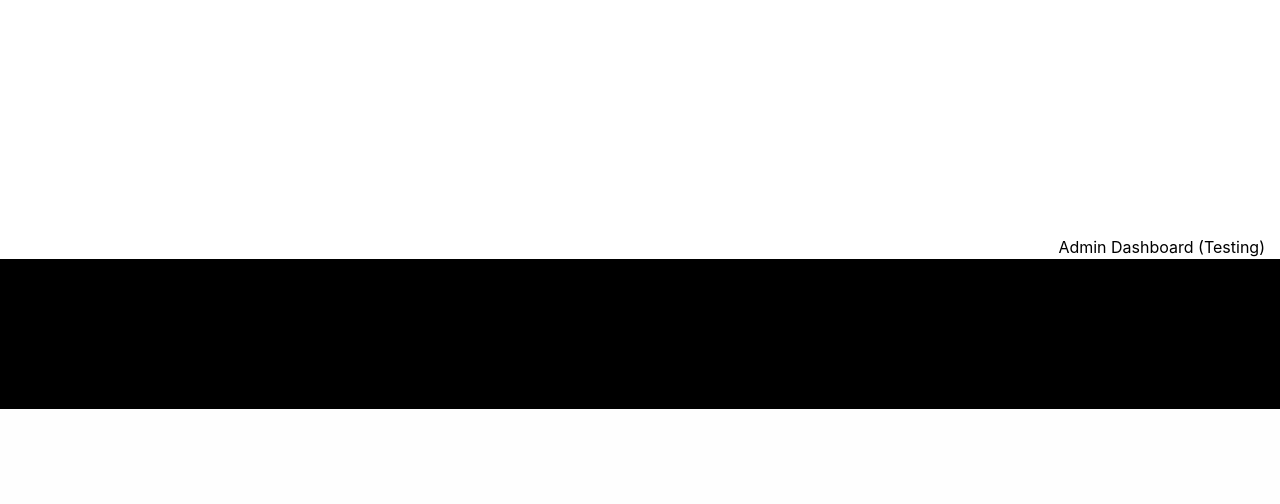
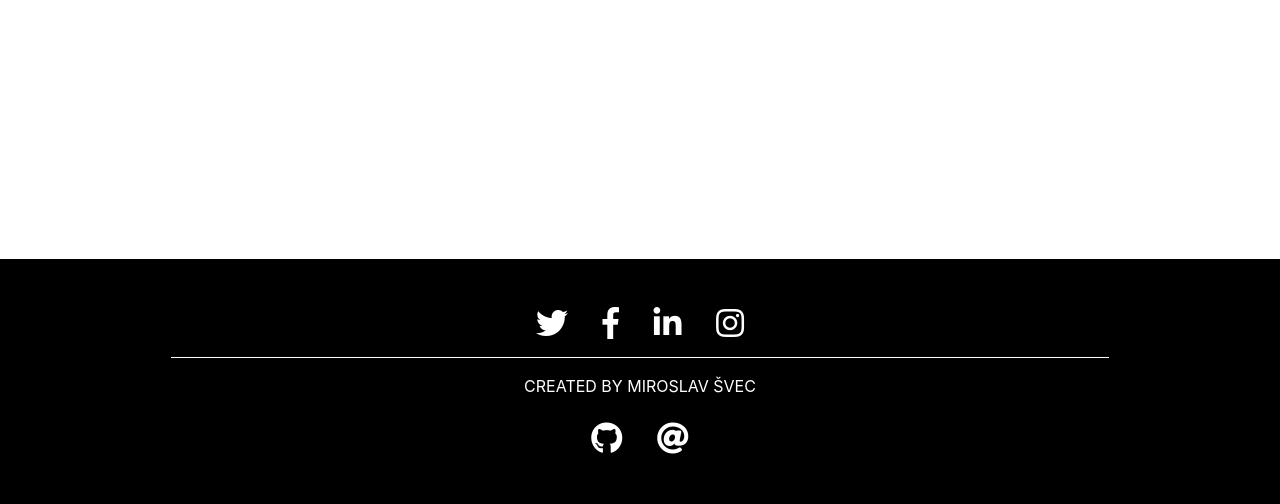
Before and after one commit to Code-Institute-Submissions/project-5, a Flask app: page /recipes in a window 1280 px wide. Shown: the part 541-1045 px from the top of the page. Before the commit the page ends 950 px from the top, so only its background shows below. Run offline with Flask 2, Linux system fonts and the light colour scheme; data that the repository does not hold is empty; some libraries are stand-ins or nearby versions.

Commit message:
1.7 Added links to Footer / Improved user experiences / Fixed minor bugs

```diff
--- a/static/custom/main.js
+++ b/static/custom/main.js
@@ -105,7 +105,7 @@ Search Form
 */
 
 $("#search-btn").on("click", function() {
-	if (screen.width <= 699) {
+	if (screen.width < 1400) {
 		document.location = "/mobile_search";
 	} else {
 		$(".search-overlay").slideToggle();
--- a/static/custom/style.css
+++ b/static/custom/style.css
@@ -115,10 +115,11 @@ Overlay
 }
 
 #alerts {
-    position: fixed;
+    position: absolute;
     display: none;
     min-height: 50px;
-    bottom: 0;
+	top: 95%;
+	left: 0;
     z-index: 999;
     background-color: rgba(0, 0, 0, 0.7);
     color: #ffffff;
@@ -133,7 +134,7 @@ Nav
 */
 
 .navbar {
-    background-color: #fefefe;
+	background-color: #fefefe;
 }
 
 /*
@@ -175,6 +176,14 @@ footer
 */
 
 #footer {
-    height: 150px;
     background-color: #000000;
 }
+
+#footer a {
+	margin: 0px 15px;
+	color: #ffffff;
+}
+#footer hr {
+	width: 75%;
+	border-top: 1px solid #ffffff;
+}
--- a/templates/add-edit-template.html
+++ b/templates/add-edit-template.html
@@ -35,7 +35,7 @@
 						<button onclick="remove_indegrient(this)" class="add-element btn btn-danger" type="button"><i class="fas fa-trash-alt"></i></button>
 					</div>
 					<input name="ingredient-{{loop.index}}" value="{{ingredient.original}}" type="text" class="col-8 form-control"
-					 placeholder="{{ingredient.original|title or '2 cups all purpose flour'}}" minlength="5" maxlength="30" required>
+					 placeholder="{{ingredient.original|title or '2 cups all purpose flour'}}" minlength="3" maxlength="30" required>
 				</li>
 				{% endfor %}
 			</ul>
--- a/templates/base.html
+++ b/templates/base.html
@@ -80,6 +80,22 @@
 
 			</div>
 		</div>
+
+		<!-- Alerts modal -->
+		<div id="alerts" class="container-fluid">
+			<div class="row justify-content-around">
+				<div id="messages">
+					{% with messages = get_flashed_messages() %}
+					{% if messages %}
+					{% for message in messages %}
+					<p>{{ message }}</p>
+					{% endfor %}
+					{% endif %}
+					{% endwith %}
+				</div>
+			</div>
+		</div>
+
 	</nav>
 
 	{% block search_form_modal %}
@@ -97,33 +113,44 @@
 
 
 	<!-- Footer -->
-	<footer id="footer">
-		<div class="container-fluid fixed-bottom">
-			<div class="row">
-				<div class="col-12 text-right ">
-					<a href="{{url_for('dashboard')}}">
-						Admin Dashboard (Testing)
-					</a>
-				</div>
+	<footer id="footer" class="container-fluid">
+		<div class="row pt-5">
+			<div class="col-12 text-center footer-links">
+				<a href="#" target="_blank" class="rounded-circle">
+					<i class="fab fa-twitter fa-2x" aria-hidden="true"></i>
+				</a>
+				<a href="#" target="_blank">
+					<i class="fab fa-facebook-f fa-2x" aria-hidden="true"></i>
+				</a>
+				<a href="#" target="_blank">
+					<i class="fab fa-linkedin-in fa-2x" aria-hidden="true"></i>
+				</a>
+				<a href="#" target="_blank">
+					<i class="fab fa-instagram fa-2x" aria-hidden="true"></i>
+				</a>
+			</div>
+		</div>
+		<hr>
+		<div class="row text-center">
+			<div class="col-12">
+				<a href="https://www.linkedin.com/in/miroslav-svec-58a448151/" target="_blank">
+					CREATED BY MIROSLAV ŠVEC
+				</a>
+			</div>
+		</div>
+		<br>
+		<div class="row text-center pb-5">
+			<div class="col-12">
+				<a href="https://github.com/MiroslavSvec/project-4" target="_blank">
+					<i class="fab fa-github fa-2x" aria-hidden="true"></i>
+				</a>
+				<a href="mailto: miroslav.svec.work@gmail.com">
+					<i class="fas fa-at fa-2x" aria-hidden="true"></i>
+				</a>
 			</div>
 		</div>
 	</footer>
 
-	<!-- Alerts modal -->
-
-	<div id="alerts" class="container-fluid">
-		<div class="row justify-content-around">
-			<div id="messages">
-				{% with messages = get_flashed_messages() %}
-				{% if messages %}
-				{% for message in messages %}
-				<p>{{ message }}</p>
-				{% endfor %}
-				{% endif %}
-				{% endwith %}
-			</div>
-		</div>
-	</div>
 
 
 	{% block log_in_modal %}
--- a/templates/index.html
+++ b/templates/index.html
@@ -31,7 +31,7 @@
 	</div>
 </section>
 
-<section id="index-recipes" class="vh100 container">
+<section id="index-recipes" class="container">
 
 
 	<div class="col-xs-12">
```
Also changed, not shown: README.md.
